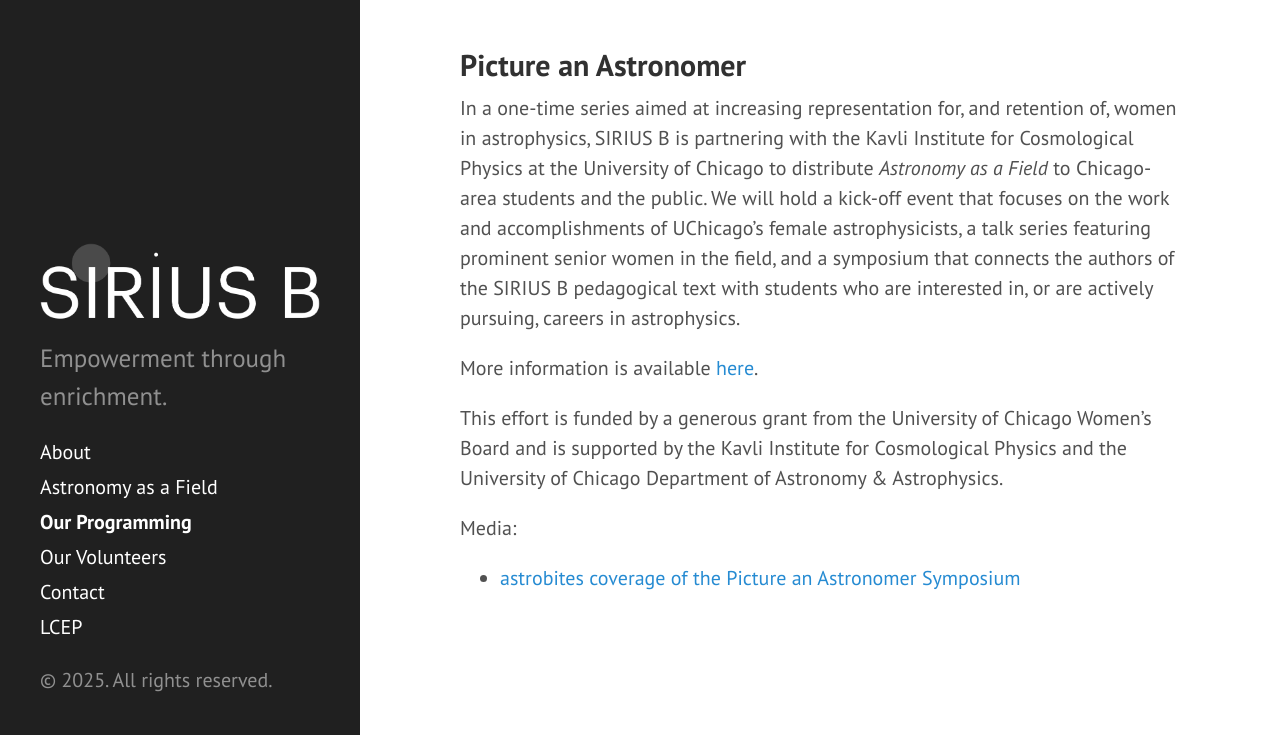
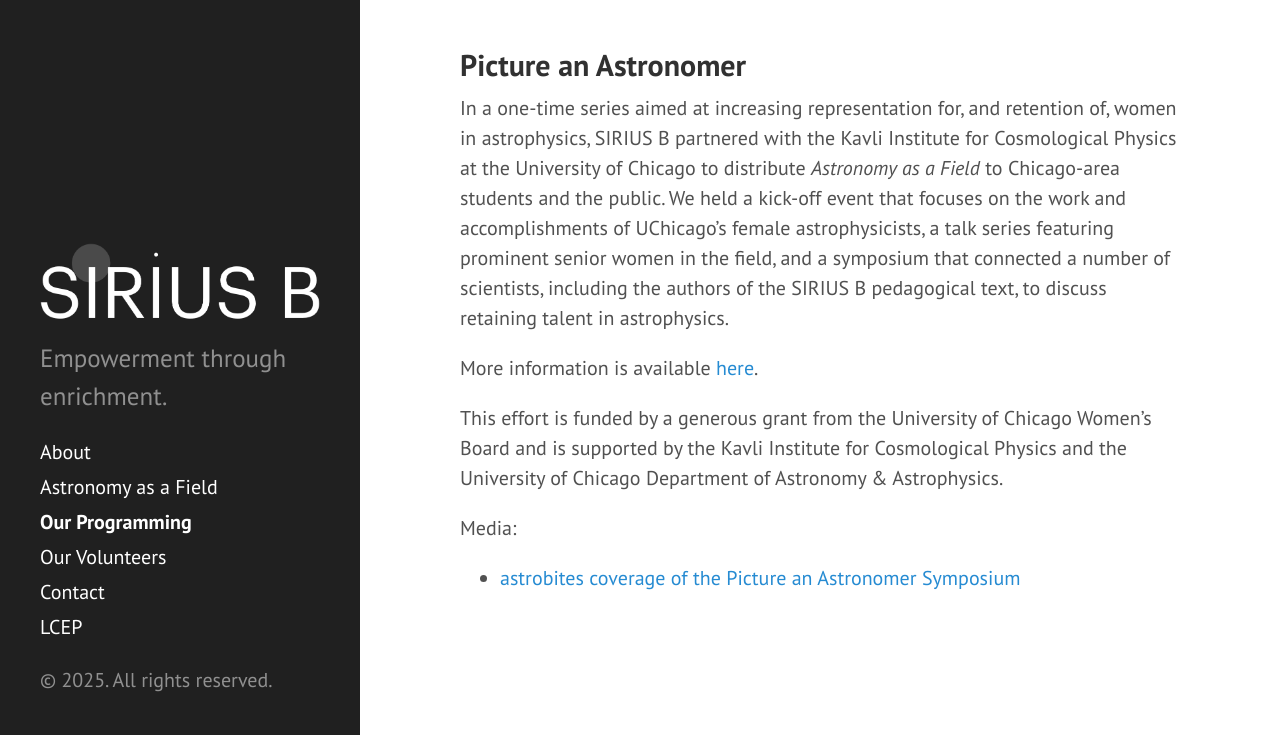
Before and after one commit to siriusb-org/siriusb-org.github.io, a Jekyll site: the page built from programming.md, in a window 1280 px wide and 900 px high, scrolled down 3438 px, cut to the strip 165-900 px from the top of the window. Built offline with Jekyll 4.4.1, drawn with Linux system fonts in a browser that asks for light colours.

Commit message:
update PAA language to past tense

```diff
--- a/programming.md
+++ b/programming.md
@@ -60,7 +60,7 @@ A collage of images from our inaugural VERGE program in January 2024.
 
 ## Picture an Astronomer
 
-In a one-time series aimed at increasing representation for, and retention of, women in astrophysics, SIRIUS B is partnering with the Kavli Institute for Cosmological Physics at the University of Chicago to distribute *Astronomy as a Field* to Chicago-area students and the public. We will hold a kick-off event that focuses on the work and accomplishments of UChicago's female astrophysicists, a talk series featuring prominent senior women in the field, and a symposium that connects the authors of the SIRIUS B pedagogical text with students who are interested in, or are actively pursuing, careers in astrophysics.
+In a one-time series aimed at increasing representation for, and retention of, women in astrophysics, SIRIUS B partnered with the Kavli Institute for Cosmological Physics at the University of Chicago to distribute *Astronomy as a Field* to Chicago-area students and the public. We held a kick-off event that focuses on the work and accomplishments of UChicago's female astrophysicists, a talk series featuring prominent senior women in the field, and a symposium that connected a number of scientists, including the authors of the SIRIUS B pedagogical text, to discuss retaining talent in astrophysics.
 
 More information is available [here](https://pictureanastronomer.github.io){:target="_blank"}.
 
```
